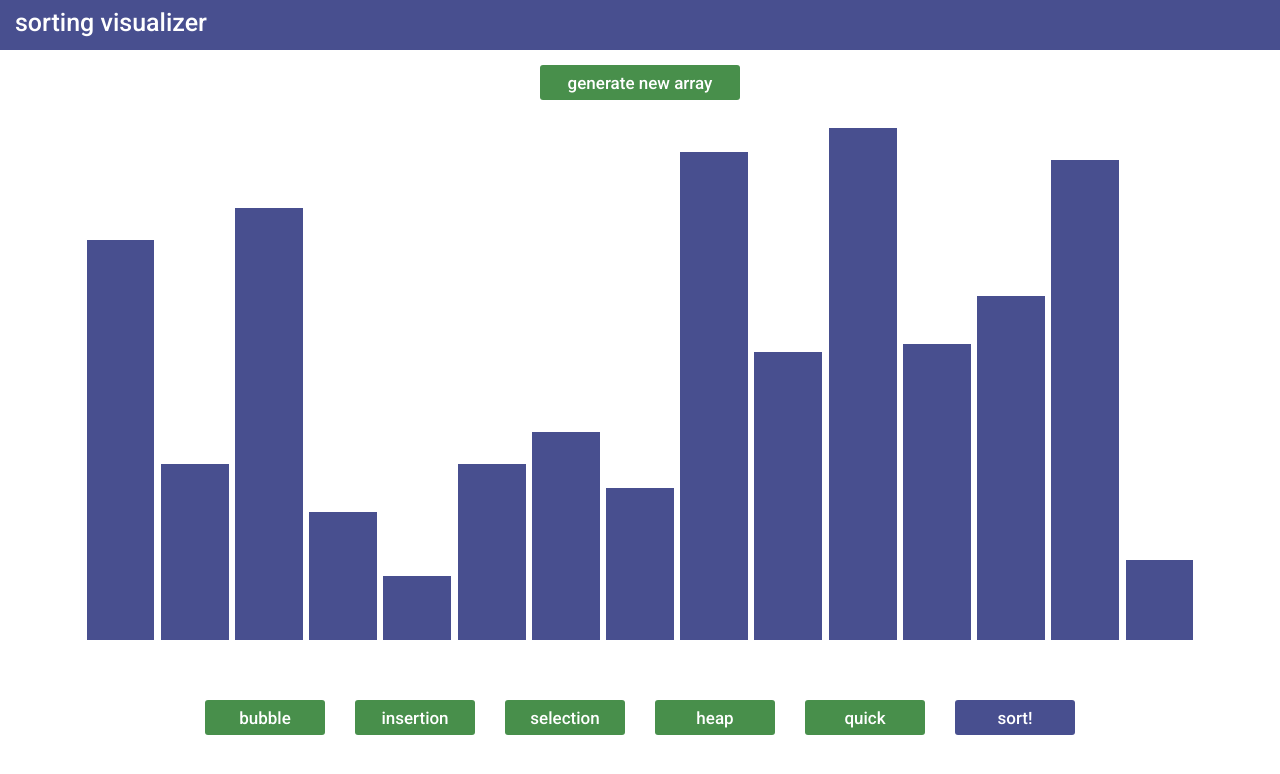
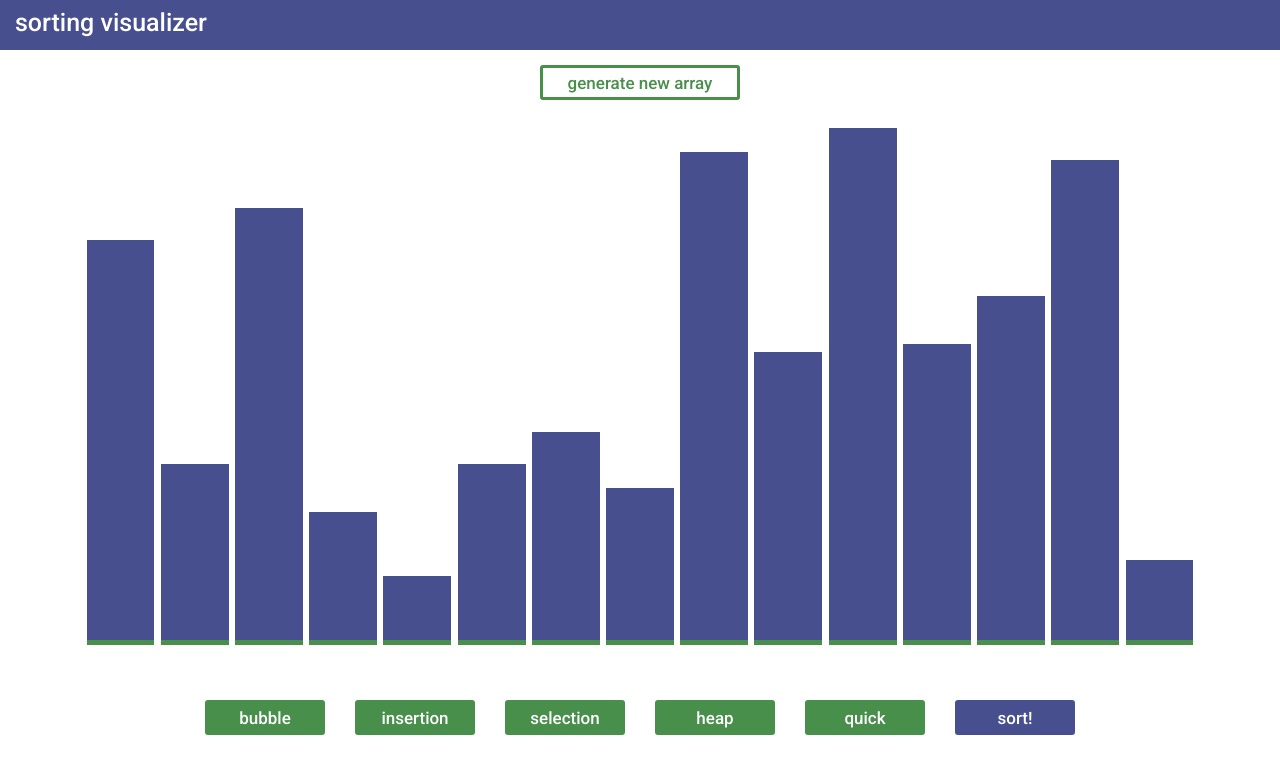
Before and after one commit to jonathanchen7/sorting-visualizer, a React (Create React App) app: page / in a window 1280 px wide. In both pictures the pointer is over the button "generate new array". Shown: the top 774 px of the page. Built offline with nearby package versions, Linux system fonts and the light colour scheme.

Commit message:
button hover working

```diff
--- a/src/SortingVisualizer/SortingVisualizer.css
+++ b/src/SortingVisualizer/SortingVisualizer.css
@@ -23,6 +23,14 @@ button {
     margin: 15px;
     border-radius: 3px;
     font-size: 17px;
+    transition: all 0.2s;
+}
+
+button:hover {
+    background-color: white;
+    border: 3px solid #488F4B;
+    color: #488F4B;
+    cursor: pointer;
 }
 
 .array-container {
@@ -35,6 +43,7 @@ button {
     background-color: #484f8f;
     display: inline-block;
     margin: .25vw;
+    border-bottom: 5px solid #488F4B;
 }
 
 .center-button {
```
